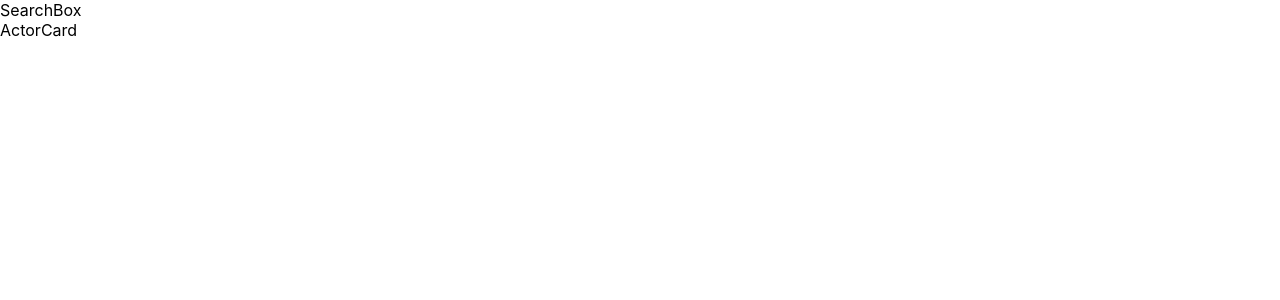
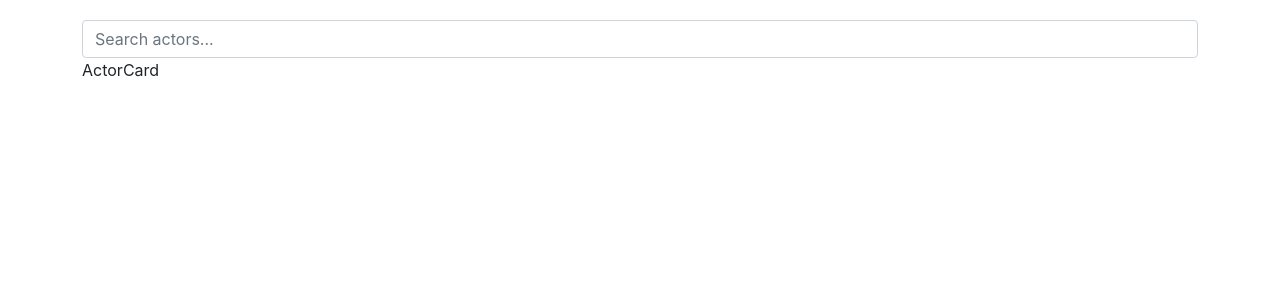
Before and after one commit to nirch/tmdb-actors-react-jun2021, a React (Create React App) app: page / in a window 1280 px wide. Shown: the top 300 px of the page. Built offline with nearby package versions, Linux system fonts and the light colour scheme.

Commit message:
SearchBox with input and controlled component

```diff
--- a/public/index.html
+++ b/public/index.html
@@ -24,6 +24,9 @@
       work correctly both with client-side routing and a non-root public URL.
       Learn how to configure a non-root public URL by running `npm run build`.
     -->
+
+    <link href="https://cdn.jsdelivr.net/npm/bootstrap@5.0.2/dist/css/bootstrap.min.css" rel="stylesheet" integrity="sha384-EVSTQN3/azprG1Anm3QDgpJLIm9Nao0Yz1ztcQTwFspd3yD65VohhpuuCOmLASjC" crossorigin="anonymous">
+
     <title>React App</title>
   </head>
   <body>
--- a/src/App.js
+++ b/src/App.js
@@ -1,12 +1,10 @@
 import logo from './logo.svg';
 import './App.css';
 import ActorsPage from './pages/ActorsPage/ActorsPage';
-import SearchBox from './components/SearchBox/SearchBox';
 
 function App() {
   return (
     <div>
-      <SearchBox/>
       <ActorsPage/>
     </div>
   );
--- a/src/components/SearchBox/SearchBox.jsx
+++ b/src/components/SearchBox/SearchBox.jsx
@@ -1,9 +1,10 @@
 import React from 'react';
 
-function SearchBox(props) {
+function SearchBox({placeholder, searchText, onSearchChange}) {
     return (
-        <div>
-            SearchBox
+        <div className="c-searchbox">
+            <input type="text" className="form-control" placeholder={placeholder}
+                value={searchText} onChange={onSearchChange}/>
         </div>
     );
 }
--- /dev/null
+++ b/src/pages/ActorsPage/ActorsPage.css
@@ -0,0 +1,4 @@
+
+.p-actors {
+    margin-top: 20px;
+}
--- a/src/pages/ActorsPage/ActorsPage.jsx
+++ b/src/pages/ActorsPage/ActorsPage.jsx
@@ -1,10 +1,19 @@
-import React from 'react';
+import React, { useState } from 'react';
 import ActorCard from '../../components/ActorCard/ActorCard';
+import SearchBox from '../../components/SearchBox/SearchBox';
+import './ActorsPage.css'
 
 function ActorsPage(props) {
+    const [serachText, setSearchText] = useState("");
+
     return (
-        <div>
-            <ActorCard/>
+        <div className="p-actors">
+            <div className="container">
+                <SearchBox placeholder="Search actors..."
+                    searchText={serachText}
+                    onSearchChange={e => setSearchText(e.target.value)}/>
+                <ActorCard/>
+            </div>
         </div>
     );
 }
```
